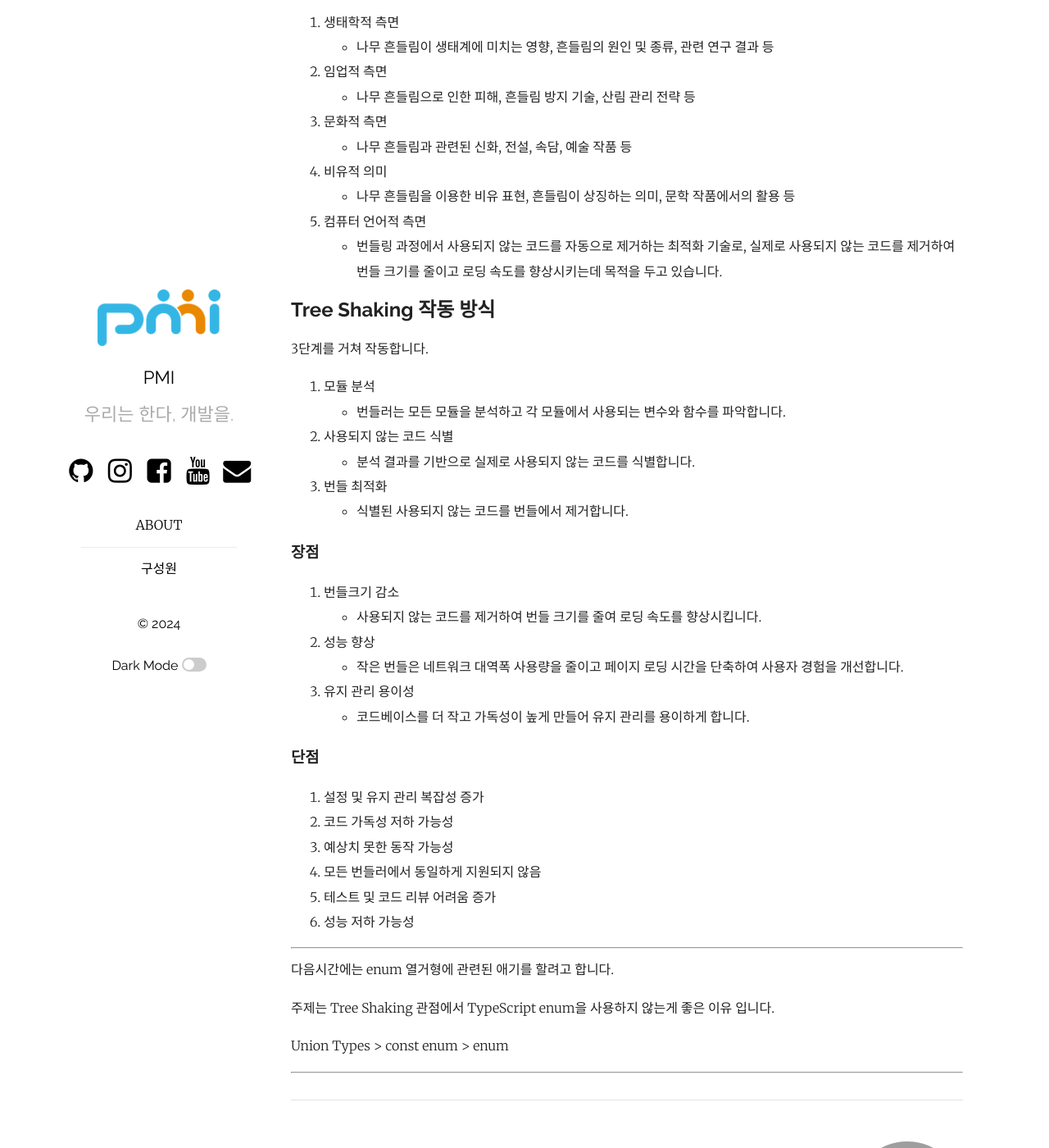
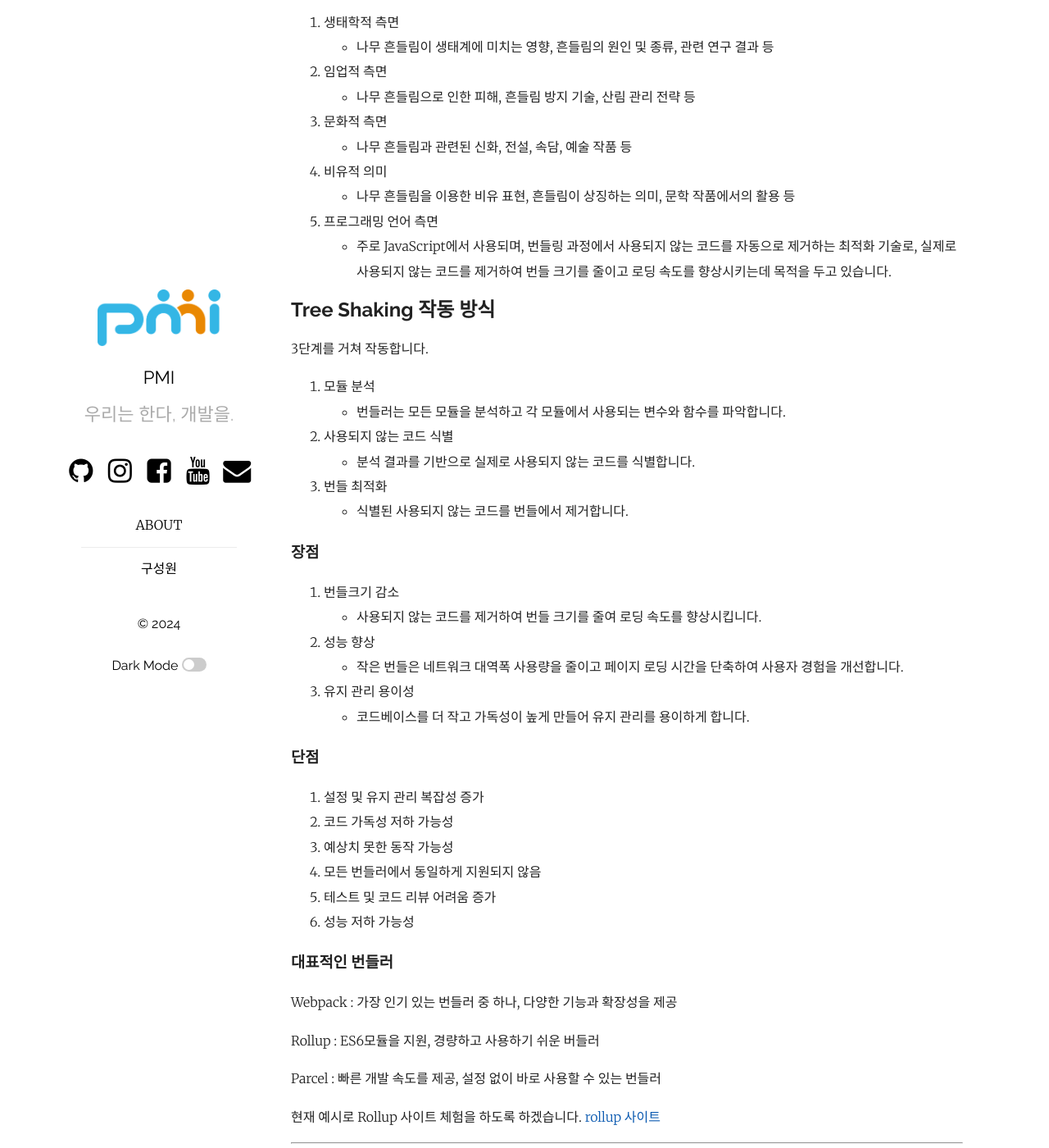
Before and after one commit to pmirnc-dev/pmirnc-dev.github.io, a Jekyll site: the page built from _posts/2024-05-08-TreeShaking.md, in a window 1280 px wide and 1400 px high, scrolled down 261 px. Shown: the whole window at 82% size. Built offline with Jekyll 4.4.1, drawn with Linux system fonts in a browser that asks for light colours; comment, search, counter and statistics services are not loaded; some of the changed text lies outside the part shown; grey boxes are pictures that could not be loaded.

Commit message:
feat: Tree Shaking에 대한 설명 내용 수정 및 추가

```diff
--- a/_posts/2024-05-08-TreeShaking.md
+++ b/_posts/2024-05-08-TreeShaking.md
@@ -25,8 +25,8 @@ Tree Shaking은 다양한 방식으로 해석할 수 있습니다.
 4. 비유적 의미
    - 나무 흔들림을 이용한 비유 표현, 흔들림이 상징하는 의미, 문학 작품에서의 활용 등
 
-5. 컴퓨터 언어적 측면
-   - 번들링 과정에서 사용되지 않는 코드를 자동으로 제거하는 최적화 기술로,
+5. 프로그래밍 언어 측면
+   - 주로 JavaScript에서 사용되며, 번들링 과정에서 사용되지 않는 코드를 자동으로 제거하는 최적화 기술로,
      실제로 사용되지 않는 코드를 제거하여 번들 크기를 줄이고 로딩 속도를 향상시키는데 목적을 두고 있습니다.
 
 ## Tree Shaking 작동 방식
@@ -61,10 +61,22 @@ Tree Shaking은 다양한 방식으로 해석할 수 있습니다.
 5. 테스트 및 코드 리뷰 어려움 증가
 6. 성능 저하 가능성
 
+### 대표적인 번들러
+
+Webpack : 가장 인기 있는 번들러 중 하나, 다양한 기능과 확장성을 제공
+
+Rollup : ES6모듈을 지원, 경량하고 사용하기 쉬운 버들러
+
+Parcel : 빠른 개발 속도를 제공, 설정 없이 바로 사용할 수 있는 번들러
+
+
+현재 예시로 Rollup 사이트 체험을 하도록 하겠습니다.
+[rollup 사이트](https://rollupjs.org/)
+
 ---
 
 다음시간에는 enum 열거형에 관련된 애기를 할려고 합니다.
 
 주제는 Tree Shaking 관점에서 TypeScript enum을 사용하지 않는게 좋은 이유 입니다.
 
-Union Types > const enum > enum
+순위 : Union Types > const enum > enum
```
